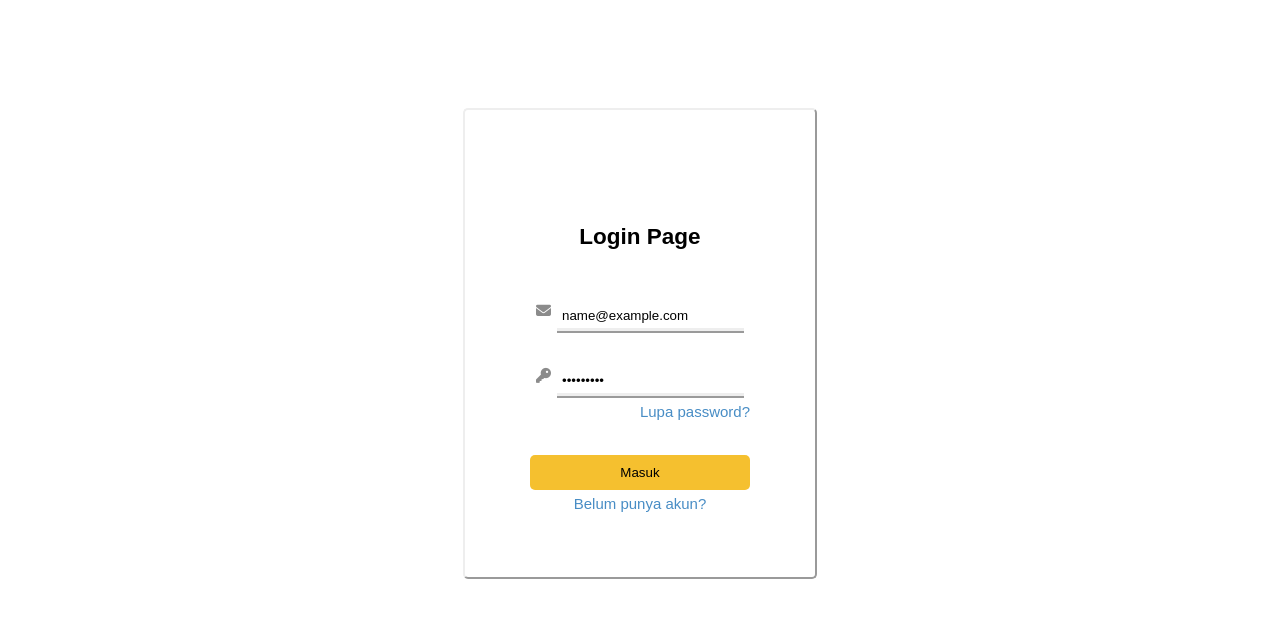
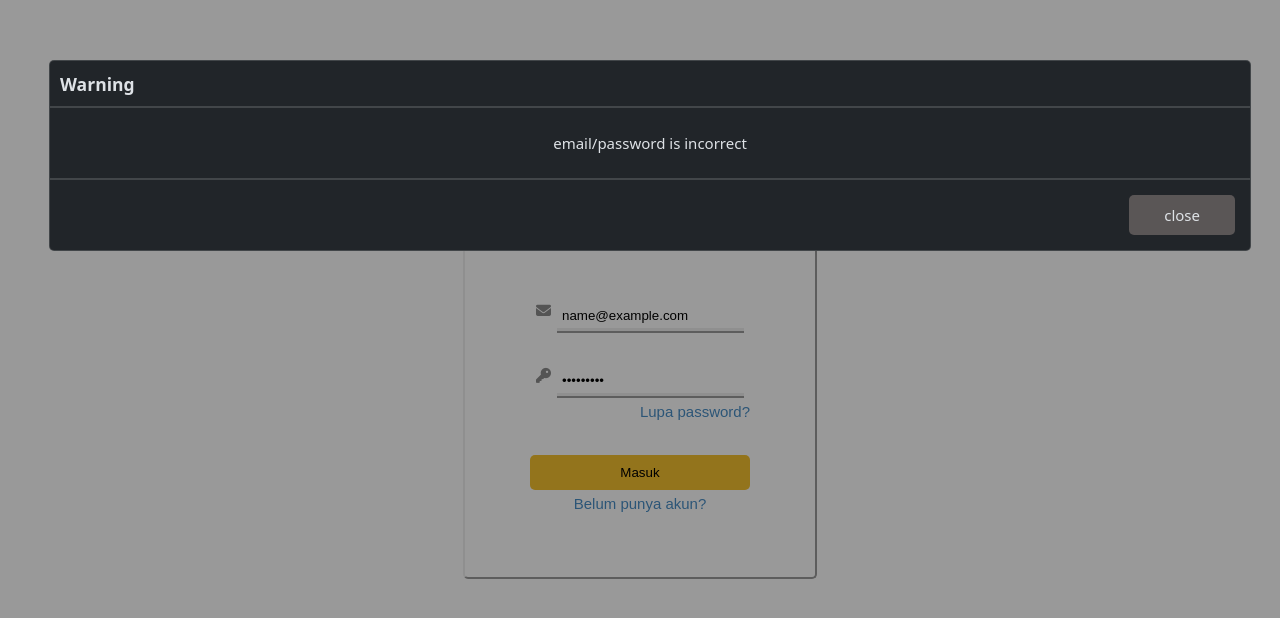
Before and after one commit to FarlanFadillah/tugas_pbw_1, a plain HTML site: page sitta-praktik/index.html in a window 1280 px wide. Both pictures are taken after typing "name@example.com", "Sample123" into the empty fields and a click on the button "Masuk". Drawn offline with Linux system fonts and the light colour scheme.

Commit message:
finished

```diff
--- /dev/null
+++ b/sitta-praktik/css/modal.css
@@ -0,0 +1,98 @@
+.modal {
+    font-family: system-ui, -apple-system, "Segoe UI", Roboto, "Helvetica Neue", "Noto Sans", "Liberation Sans", Arial, sans-serif, "Apple Color Emoji", "Segoe UI Emoji", "Segoe UI Symbol", "Noto Color Emoji";
+    color:#dee2e6;
+    padding: 10px;
+    display: none; /* Hidden by default */
+    position: fixed; /* Stay in place */
+    z-index: 1; /* Sit on top */
+    top: 0;
+    left: 0;
+    width: 100%; /* Full width */
+    height: 100%; /* Full height */
+    overflow: auto; /* Enable scroll if needed */
+    background-color: rgb(0,0,0); /* Fallback color */
+    background-color: rgba(0,0,0,0.4); /* Black w/ opacity */
+}
+
+/* Add Animation */
+@-webkit-keyframes animatetop {
+  from {top:-300px; opacity:0}
+  to {top:0; opacity:1}
+}
+
+@keyframes animatetop {
+  from {top: -300px; opacity: 0}
+  to {top: 0; opacity: 1}
+}
+
+.modal-content > * {
+    border: 0.5px solid rgba(255, 255, 255, 0.15);
+    background-color: #212529;
+}
+
+.modal-content {
+    display: flex;
+    flex-direction: column;
+    justify-content: center;
+    align-items: center;
+    padding: 50px;
+    overflow: hidden;
+    border-radius: 10px;
+    animation-name: animatetop;
+    animation-duration: 0.4s
+}
+.modal-header {
+    padding: 10px;
+    display: flex;
+    flex-direction: column;
+    justify-content: center;
+    align-items: flex-start;
+    border-top-left-radius: 5px;
+    border-top-right-radius: 5px;
+    width: 100%;
+    height: 25px;
+}
+
+.modal-header h3 {
+    width: 100%;
+}
+
+.modal-body {
+    padding: 10px;
+    width: 100%;
+    display: flex;
+    flex-direction: column;
+    align-items: center;
+    justify-content: center;
+    padding-top: 10px;
+    padding-bottom: 10px;
+}
+
+.modal-body p {
+    text-align: center;
+    width: 100%;
+}
+
+.modal-footer{
+    padding: 10px;
+    border-bottom-left-radius: 5px;
+    border-bottom-right-radius: 5px;
+    width: 100%;
+    display: flex;
+    flex-direction: row;
+    justify-content: end;
+    height: 100%;
+}
+
+.close-modal-btn:hover {
+    cursor: pointer;
+    background-color: rgb(58, 56, 56);
+}
+
+.close-modal-btn {
+    background-color: rgb(90, 86, 86);
+    padding:  10px 35px 10px 35px;
+    margin: 5px;
+    border-radius: 5px;
+    align-self: flex-end;
+}
--- a/sitta-praktik/index.html
+++ b/sitta-praktik/index.html
@@ -3,6 +3,7 @@
     <meta charset="UTF-8">
     <meta name="viewport" content="width=device-width, initial-scale=1.0">
     <link rel="stylesheet" href="./css/style.css">
+    <link rel="stylesheet" href="./css/modal.css">
     <script src="https://kit.fontawesome.com/dd48d783fe.js" crossorigin="anonymous"></script>
     <title>Document</title>
 </head>
@@ -34,7 +35,7 @@
             </div>
         </div>
     </form>
-
+    <script src="./js/modal.js"></script>
     <script src="./js/data.js"></script>
     <script src="./js/session.js"></script>
     <script src="./js/script.js"></script>
--- /dev/null
+++ b/sitta-praktik/js/modal.js
@@ -0,0 +1,36 @@
+document.body.insertAdjacentHTML('beforeend', `
+  <div class="modal">
+    <div class="modal-content">
+      <div class="modal-header">
+        <h3>Info</h3>
+      </div>
+      <div class="modal-body">
+        <p></p>
+      </div>
+      <div class="modal-footer">
+        <span class="close-modal-btn">close</span>
+      </div>
+    </div>
+  </div>
+`);
+
+const close_btn = document.querySelector('.close-modal-btn');
+const modal = document.querySelector('.modal');
+const modal_content = document.querySelector('.modal-body');
+const modal_header = document.querySelector('.modal-header');
+
+close_btn.addEventListener('click', (event)=>{
+    modal.style.display = 'none';
+})
+
+window.onclick = function(event){
+    if (event.target == modal) {
+        modal.style.display = "none";
+    }
+}
+
+function openModal(type, msg){
+    modal_header.querySelector('h3').innerHTML = type;
+    modal_content.querySelector('p').innerHTML = msg
+    modal.style.display = 'block';
+}
--- a/sitta-praktik/js/script.js
+++ b/sitta-praktik/js/script.js
@@ -12,7 +12,7 @@ login_form.addEventListener('submit', (event)=>{
         return user.email === formData.get('email')
         && user.password === formData.get('password')
     })
-    if(!user) return alert('email/password is incorrect');
+    if(!user) return openModal('Warning','email/password is incorrect');
 
     createSession({name : user.name, email : user.email});
     window.location.href = '/sitta-praktik/dashboard.html'
--- a/sitta-praktik/js/stock.js
+++ b/sitta-praktik/js/stock.js
@@ -4,13 +4,13 @@ const btn = document.querySelector('.btn');
 
 btn.addEventListener('click', (event)=>{
     const kode = kode_modul.value;
-    if(!kode) return alert('Isi Kode Bahan Ajar terlebih dahulu');
+    if(!kode) return openModal('Warning','Isi Kode Bahan Ajar terlebih dahulu');
 
     const data = dataBahanAjar.find(bahanAjar => {
         return bahanAjar.kodeBarang === kode;
     })
 
-    if(!data) return alert('Bahan Ajar tidak ditemukan');
+    if(!data) return openModal('Error','Bahan Ajar tidak ditemukan');
 
     document.querySelector('.book-cover > img').src = data.cover;
     document.querySelector('#kode-lokasi').value = data.kodeLokasi;
--- a/sitta-praktik/js/tracking.js
+++ b/sitta-praktik/js/tracking.js
@@ -6,7 +6,7 @@ lacak_btn.addEventListener('click', (event)=>{
     if(!no_do) return;
 
     const data_tracking = dataTracking[no_do];
-    if(!data_tracking) return alert('Data not found');
+    if(!data_tracking) return openModal('Warning','Data not found');
     console.log(data_tracking);
 
     // info card section
```
Also changed, not shown: sitta-praktik/stock.html (+2 -0 lines), sitta-praktik/tracking.html (+2 -0 lines).
